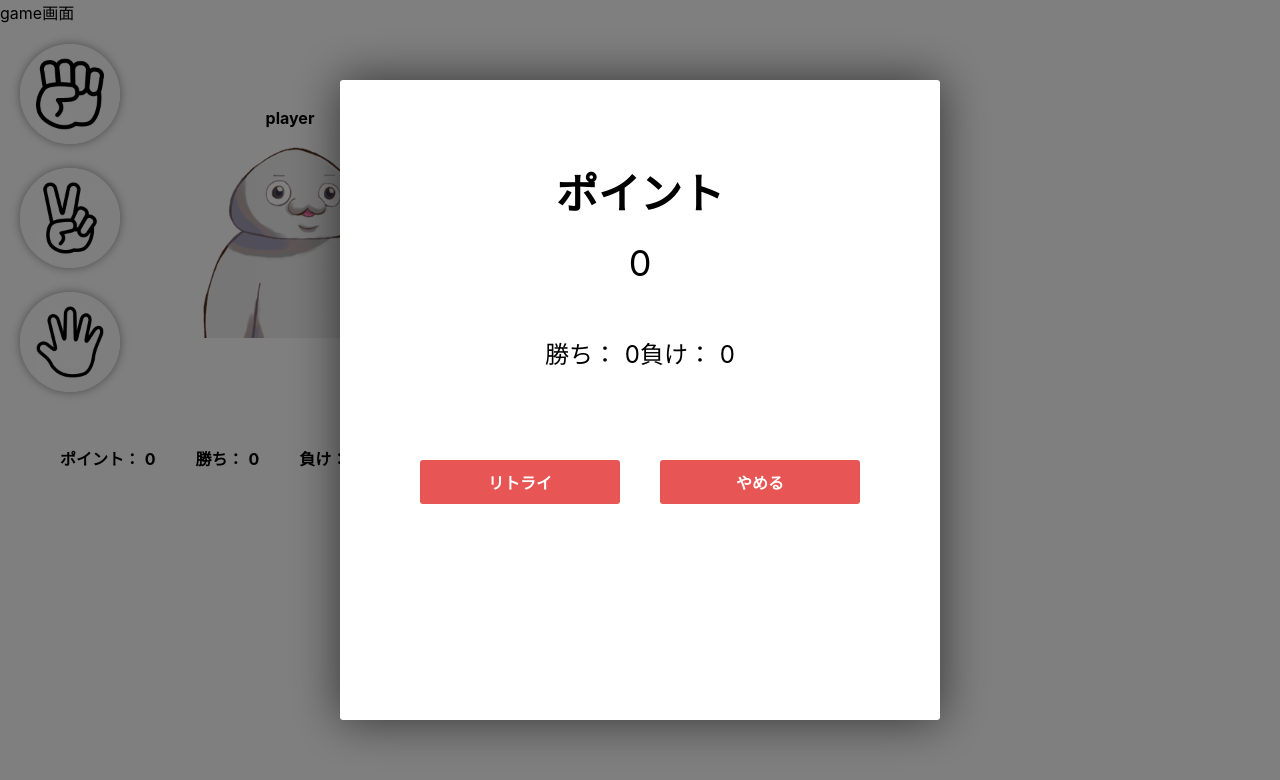
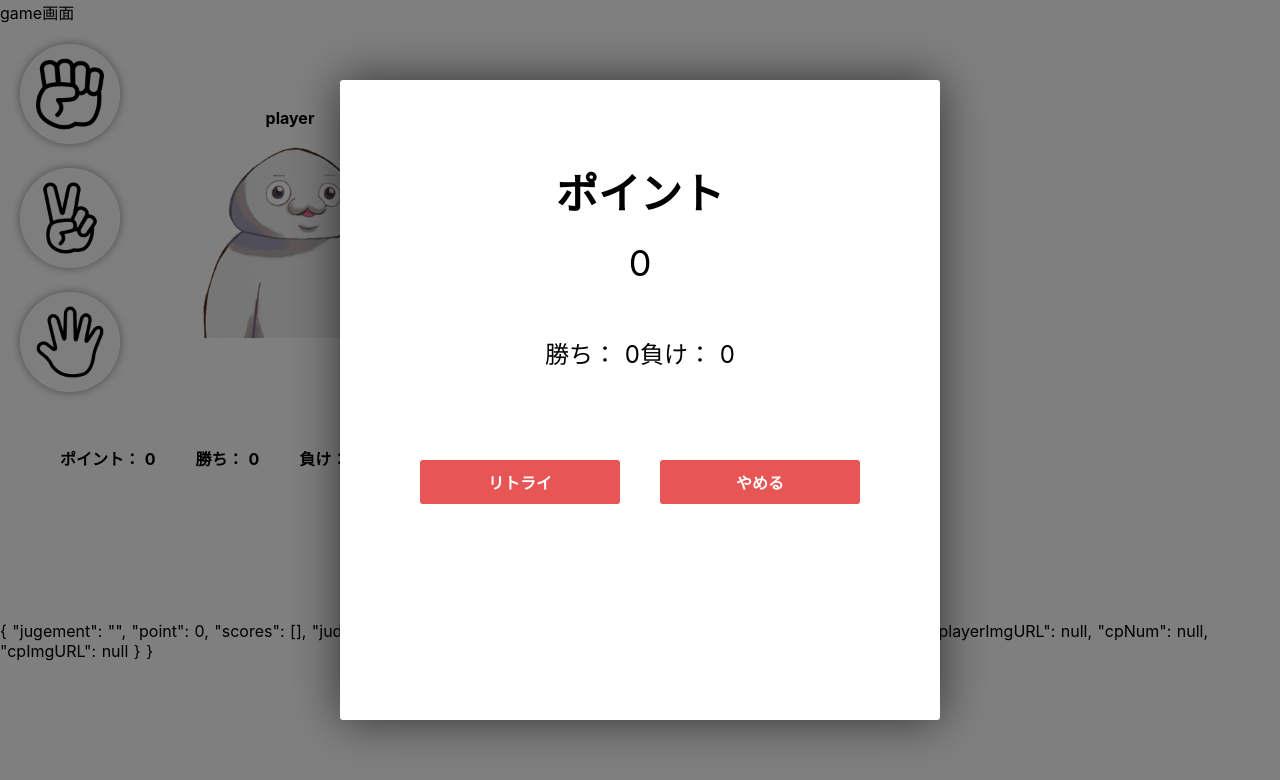
Before and after one commit to mokuhara/js_motokiKasahara_v2, a Nuxt app: page /game in a window 1280 px wide. Shown: the top 780 px of the page. Built offline with nearby package versions, Linux system fonts and the light colour scheme; no server answers.

Commit message:
スコア貯める機能作成

```diff
--- a/assets/janken.js
+++ b/assets/janken.js
@@ -18,6 +18,7 @@ export default class Janken {
         'drow': 0
       }
       this.point = 0
+      this.scores = []
     }
 
     mode(){
@@ -35,6 +36,7 @@ export default class Janken {
         let repJankenResult = {
             jugement: '',
             point: this.point,
+            scores: this.scores,
             judgeCnt: {
                 win: this.judgeCnt.win,
                 lose: this.judgeCnt.lose,
@@ -72,6 +74,20 @@ export default class Janken {
       }
     }
 
+    addScores(score){
+        this.scores = [...this.scores, score]
+        this.scores = this.scores.sort((a,b) => {
+            if(a.point > b.point) return -1;
+            if(a.point < b.point) return 1;
+            return 0;
+        });
+        return this.scores
+    }
+
+    getTopScore() {
+        return this.scores[0]
+    }
+
     //modeから乱数生成選択
     _createRandomNumber() {
       //難易度の設定
--- a/components/molecules/gameResult.vue
+++ b/components/molecules/gameResult.vue
@@ -59,13 +59,21 @@ export default {
         }
     },
     computed: {
-        ...mapGetters(["getJankenResult"])
+        ...mapGetters(["getJankenResult", "janken"])
     },
     methods: {
-        ...mapMutations(["deleteJanken","resetJankenResult"]),
+        ...mapMutations(["deleteJanken","resetJankenResult", "addScore"]),
         retryGame(){
-            this.resetJankenResult()
-            //scoresにpushする関数追加
+            const score = {
+                point: this.getJankenResult.point,
+                judgeCnt: {
+                    win: this.getJankenResult.judgeCnt.win,
+                    lose: this.getJankenResult.judgeCnt.lose,
+                    drow: this.getJankenResult.judgeCnt.drow
+                }
+            }
+            this.addScore(score)
+            this.resetJankenResult(this.getJankenResult.scores)
         },
         exitGame(){
             this.resetJankenResult()
--- a/components/organisms/betweenGame.vue
+++ b/components/organisms/betweenGame.vue
@@ -18,6 +18,9 @@
             <Modal>
                 <GameResult />
             </Modal>
+    </div>
+    <div>
+        {{ getJankenResult }}
     </div>
   </div>
 </template>
--- a/store/index.js
+++ b/store/index.js
@@ -15,6 +15,7 @@ const state = () => ({
     jankenResult: {
         jugement: '',
         point: 0,
+        scores: [],
         judgeCnt: {
             win: 0,
             lose: 0,
@@ -73,10 +74,11 @@ const mutations = {
         if(!jankenResult.jugement) return
         state.jankenResult = jankenResult
     },
-    resetJankenResult (state,) {
+    resetJankenResult (state, scores) {
         state.jankenResult =  {
             jugement: '',
             point: 0,
+            scores: scores,
             judgeCnt: {
                 win: 0,
                 lose: 0,
@@ -92,6 +94,9 @@ const mutations = {
     },
     changeModalStatus(state, boolen){
         state.modal.isOpen = boolen
+    },
+    addScore( state, score ){
+        state.jankenResult.scores = state.janken.addScores(score)
     }
 }
 
```
